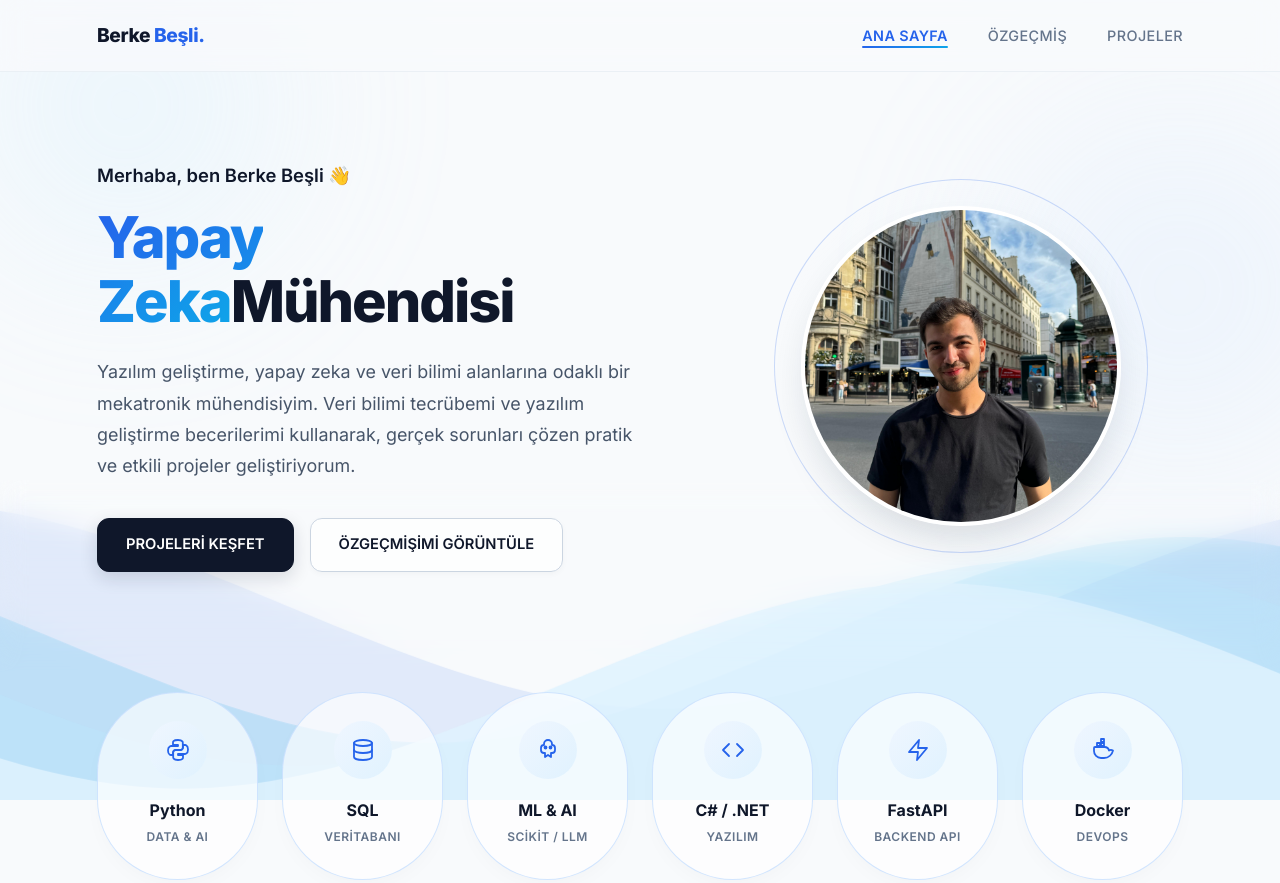
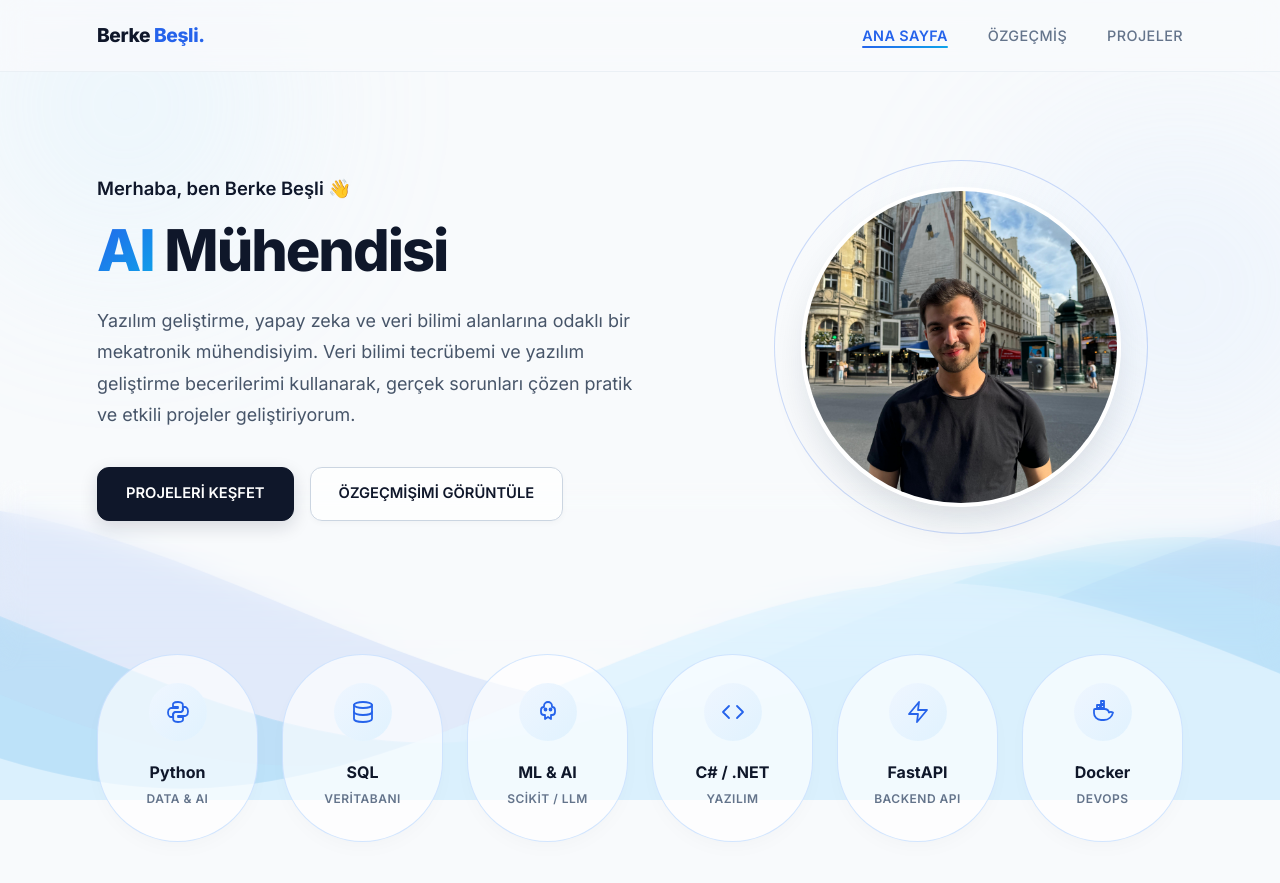
Before and after one commit to BerkeBesli/berkebesli.github.io, a plain HTML site: page index.html in a window 1280 px wide. Shown: the top 883 px of the page. Drawn offline with Linux system fonts and the light colour scheme.

Commit message:
Restore index.html with original content

```diff
--- a/index.html
+++ b/index.html
@@ -62,7 +62,7 @@
             <div class="hero-text-open">
                 <span class="hero-greeting">Merhaba, ben Berke Beşli 👋</span>
                 <h1>
-                    <span class="text-gradient">Yapay Zeka</span>Mühendisi
+                    <span class="text-gradient">AI</span> Mühendisi
                 </h1>
                 <p class="hero-lead">
                     Yazılım geliştirme, yapay zeka ve veri bilimi alanlarına odaklı bir mekatronik mühendisiyim. Veri bilimi tecrübemi ve yazılım geliştirme becerilerimi kullanarak, gerçek sorunları çözen pratik ve etkili projeler geliştiriyorum.
```
